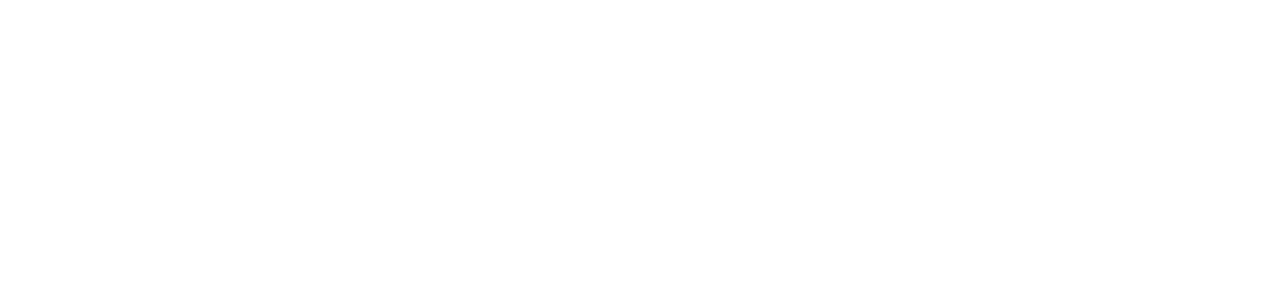
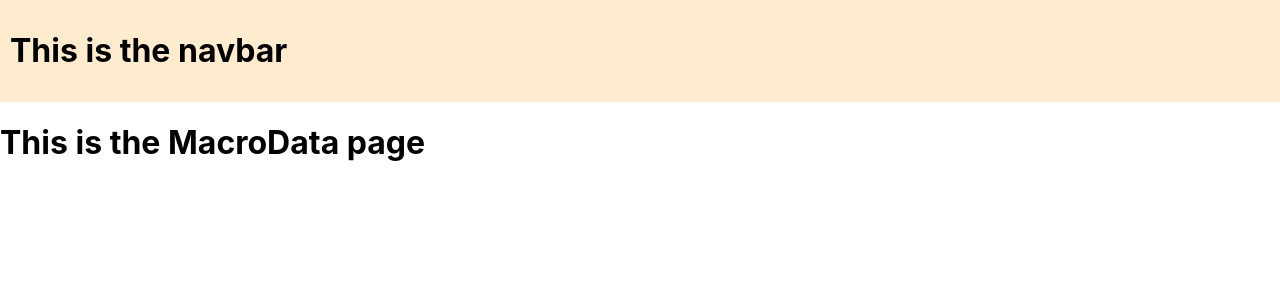
Before and after one commit to jesse-maretz/capstone-frontend, a React (Create React App) app: page /data in a window 1280 px wide. Shown: the top 300 px of the page. Built offline with nearby package versions, Linux system fonts and the light colour scheme.

Commit message:
created css files added routes and put trending on the landing page

```diff
--- a/src/App.js
+++ b/src/App.js
@@ -1,5 +1,8 @@
 import './App.css';
 import Landing from './components/Landing'
+import MacroData from './components/MacroData'
+import Climate from './components/Climate'
+import Energy from './components/Energy'
 import { BrowserRouter as Router, Route } from 'react-router-dom'
 function App() {
   return (
@@ -7,6 +10,12 @@
       <Router>
         <Route exact path="/"
         component={Landing} />
+        <Route exact path="/data"
+        component={MacroData} />
+        <Route exact path="/data/climate"
+        component={Climate} />
+        <Route exact path="/data/energy"
+        component={Energy} />
       </Router>
     </div>
   );
--- a/src/components/Climate.js
+++ b/src/components/Climate.js
@@ -73,7 +73,11 @@
 
 
     render() {
-        return (  );
+        return (
+            <div>
+                <h1>This is the climate page</h1>
+            </div>
+        );
     }
 }
 
--- a/src/components/Energy.js
+++ b/src/components/Energy.js
@@ -0,0 +1,26 @@
+import React, { Component } from 'react'
+import Navbar from './Navbar'
+
+
+class Energy extends Component{
+    constructor(props){
+        super(props)
+    }
+
+
+
+    render(){
+        return(
+            <div>
+                <header>
+                    <Navbar />
+                </header>
+                <h1>This is the Energy page</h1>
+
+            </div>
+        )
+    }
+}
+
+
+export default Energy
--- a/src/components/Landing.js
+++ b/src/components/Landing.js
@@ -1,5 +1,6 @@
 import React, { Component } from 'react'
 import Navbar from './Navbar'
+import Trending from './Trending'
 
 
 class Landing extends Component{
@@ -16,6 +17,7 @@
                     <Navbar />
                 </header>
                 <h1>This is the landing page</h1>
+                <Trending />
 
             </div>
         )
--- /dev/null
+++ b/src/components/MacroData.js
@@ -0,0 +1,26 @@
+import React, { Component } from 'react'
+import Navbar from './Navbar'
+
+
+class MacroData extends Component{
+    constructor(props){
+        super(props)
+    }
+
+
+
+    render(){
+        return(
+            <div>
+                <header>
+                    <Navbar />
+                </header>
+                <h1>This is the MacroData page</h1>
+
+            </div>
+        )
+    }
+}
+
+
+export default MacroData
--- a/src/components/Trending.js
+++ b/src/components/Trending.js
@@ -0,0 +1,22 @@
+import React, { Component } from 'react'
+import Navbar from './Navbar'
+
+
+class Trending extends Component{
+    constructor(props){
+        super(props)
+    }
+
+
+
+    render(){
+        return(
+            <div>
+                <h1>This is Trending</h1>
+            </div>
+        )
+    }
+}
+
+
+export default Trending
```
Also changed, not shown: src/style/Climate.css (added), src/style/Energy.css (added), src/style/Footprint.css (added), src/style/Habits.css (added), src/style/MacroData.css (added), src/style/Trending.css (added), 1 other file (tests, documents, lock files or other folders).
